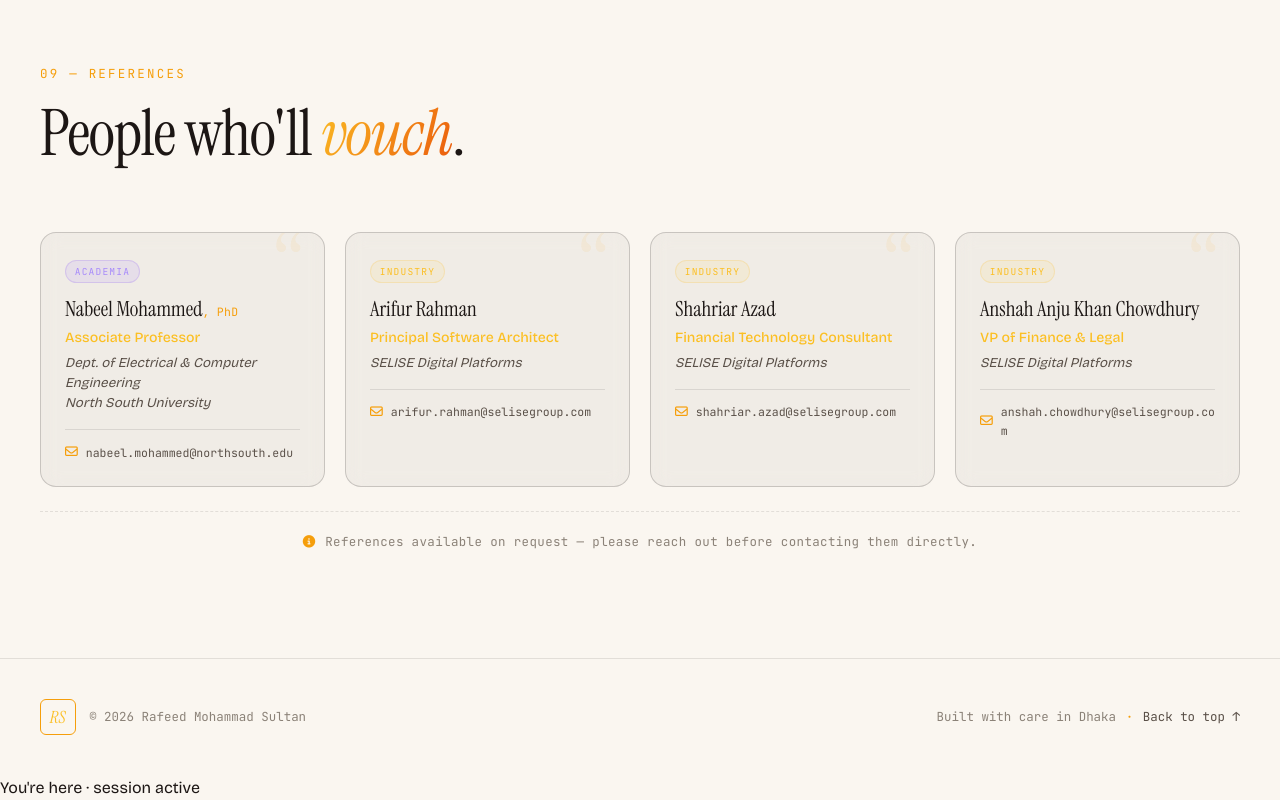
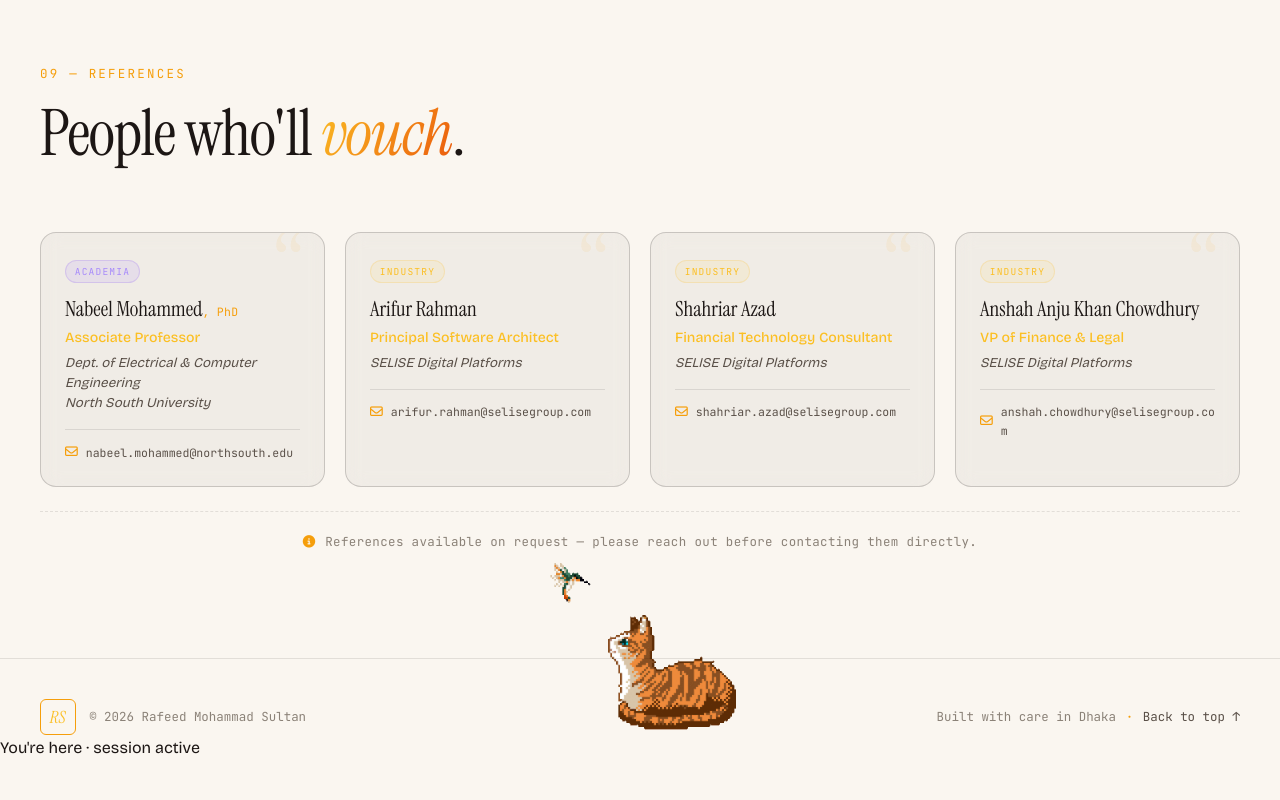
Before and after one commit to sultanrafeed/github-portfolio, a plain HTML site: page index.html in a window 1280 px wide. Shown: the part 9947-10747 px from the top of the page. After the commit the page ends 10707 px from the top, so only its background shows below. Drawn offline with nearby package versions, Linux system fonts and the light colour scheme.

```diff
--- a/index.html
+++ b/index.html
@@ -1064,7 +1064,7 @@
         </p>
     </div>
 </section>
-    <!-- ============== FOOTER ============== -->
+<!-- ============== FOOTER ============== -->
     <footer class="footer">
         <div class="container footer-inner">
             <div class="footer-mark">
@@ -1077,6 +1077,10 @@
                 <a href="#top">Back to top ↑</a>
             </div>
         </div>
+
+        <!-- ADD THIS LINE ↓ -->
+        <img src="DAS.gif" alt="" class="footer-cat" aria-hidden="true">
+
     </footer>
 
     <!-- Toast container -->
--- a/script.js
+++ b/script.js
@@ -589,5 +589,18 @@ document.querySelectorAll('[data-cert-toggle]').forEach(toggle => {
         if (window.sound) window.sound.click();
     });
 });
+/* ========== 23. FOOTER CAT ========== */
+const footerCat = document.querySelector('.footer-cat');
+if (footerCat) {
+    const catObs = new IntersectionObserver((entries) => {
+        entries.forEach(e => {
+            if (e.isIntersecting) {
+                setTimeout(() => footerCat.classList.add('visible'), 300);
+                catObs.disconnect();
+            }
+        });
+    }, { threshold: 0.2 });
+    catObs.observe(document.querySelector('.footer'));
+}
 
 });
--- a/style.css
+++ b/style.css
@@ -2144,8 +2144,9 @@ body.hovering .cursor-ring {
    ============================================================ */
 .footer {
     border-top: 1px solid var(--border);
-    padding: 2.5rem 0;
+    padding: 2.5rem 0 0;
     position: relative;
+    overflow: visible;
     z-index: 2;
 }
 
@@ -3040,6 +3041,25 @@ span.cert-row {
 
 .ref-note i { color: var(--amber); }
 
+.footer-cat {
+    position: absolute;
+    bottom: 0;
+    left: 50%;
+    transform: translateX(-50%) translateY(8px);
+    width: 200px;
+    mix-blend-mode: multiply;
+    pointer-events: none;
+    user-select: none;
+    opacity: 0;
+    transform: translateY(8px);
+    transition: opacity 0.6s ease, transform 0.6s var(--ease-out);
+}
+
+.footer-cat.visible {
+    opacity: 1;
+    transform: translateX(-50%) translateY(0);
+}
+
 @media (max-width: 768px) {
     .ref-grid {
         grid-template-columns: 1fr;
@@ -3049,4 +3069,3 @@ span.cert-row {
         grid-template-columns: 1fr;
     }
 }
-}
```
Also changed, not shown: DAS.gif (added), Transparent Calico Gif.gif (added).
